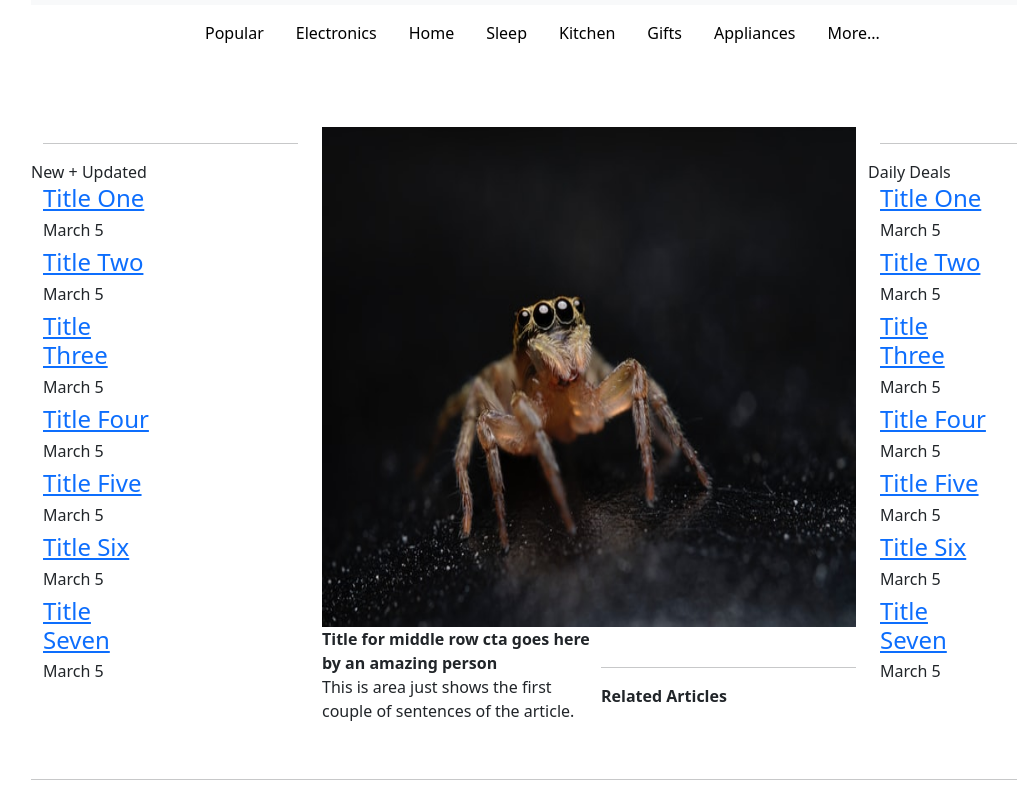
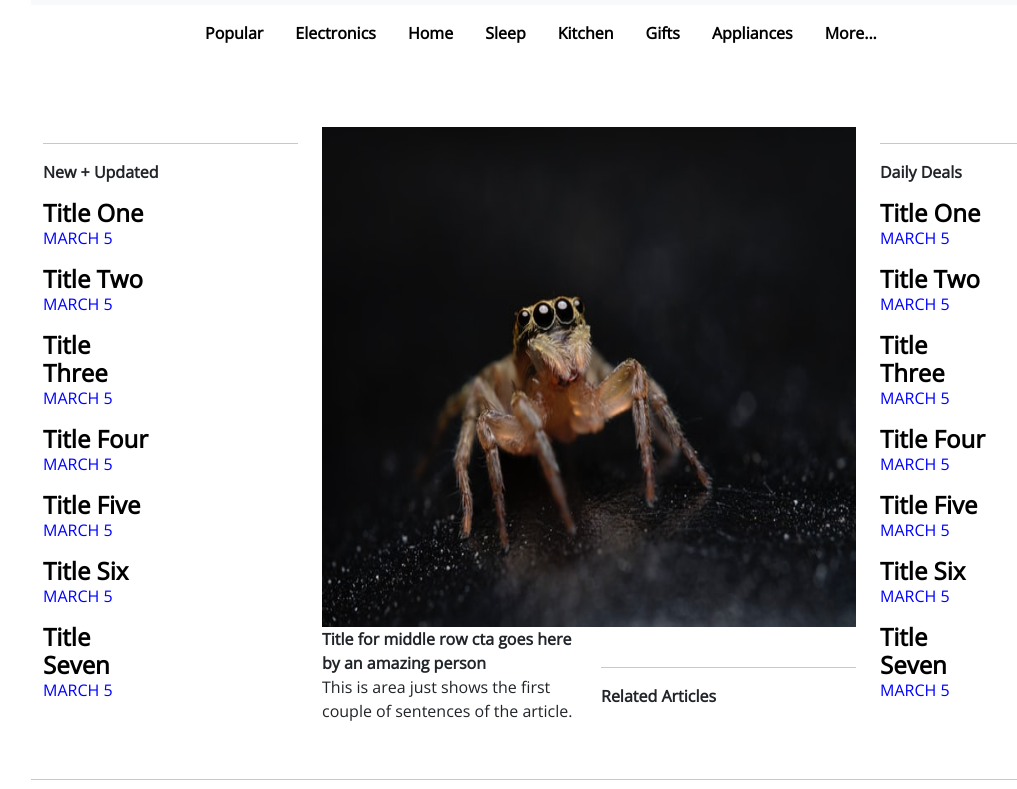
Before and after one commit to burntpixelmedia/TheWire, a website: page examples/landing-page.html in a window 1280 px wide. Shown: the part 65-854 px from the top of the page, without its empty margins (51-1068 px from the left). Drawn offline with nearby package versions, Linux system fonts and the light colour scheme.

Commit message:
More styling work around the call to action section of the landing page. Trying to avoid inline style to override bootstrap.

```diff
--- a/assets/demo/demo.css
+++ b/assets/demo/demo.css
@@ -1,3 +1,7 @@
+h1,h2,h3,h4,h5,h6,p,a,li,div {
+    font-family: 'Open Sans', sans-serif;
+}
+
 ul {
     list-style-type: none;
 }
@@ -12,6 +16,7 @@ li a {
     text-align: center;
     padding: 16px;
     text-decoration: none;
+    font: bold;
 }
 
 .demo-nav {
@@ -27,3 +32,17 @@ li a {
 .call-to-action-img {
     height: 500px;
 }
+
+.row-spacing {
+    margin-top: 50px;
+}
+
+.title {
+    text-decoration: none;
+    color: black;
+}
+
+.publish-update {
+    color:blue;
+    font:bold;
+}
--- a/examples/landing-page.html
+++ b/examples/landing-page.html
@@ -13,12 +13,12 @@
 		<meta name="viewport" content="width=device-width, initial-scale=1.0">
 
 		<!-- Fonts and Icons -->
-		<link rel="" type="" href="#">
+		<link rel="preconnect" href="https://fonts.gstatic.com">
+        <link href="https://fonts.googleapis.com/css2?family=Open+Sans&display=swap" rel="stylesheet">
 
 		<!-- CSS Files -->
-		<link rel="stylesheet" href="../assets/demo/demo.css">
 		<link href="https://cdn.jsdelivr.net/npm/bootstrap@5.0.0-beta2/dist/css/bootstrap.min.css" rel="stylesheet" integrity="sha384-BmbxuPwQa2lc/FVzBcNJ7UAyJxM6wuqIj61tLrc4wSX0szH/Ev+nYRRuWlolflfl" crossorigin="anonymous">
-
+        <link rel="stylesheet" href="../assets/demo/demo.css">
 
 		<title>The Wire by Burnt Pixel Media</title>
 	</head>
@@ -46,14 +46,14 @@
                 <div class="demo-nav">
                     <div class="row ">
                         <ul>
-                            <li><a href="#">Popular</a></li>
-                            <li><a href="#">Electronics</a></li>
-                            <li><a href="#">Home</a></li>
-                            <li><a href="#">Sleep</a></li>
-                            <li><a href="#">Kitchen</a></li>
-                            <li><a href="#">Gifts</a></li>
-                            <li><a href="#">Appliances</a></li>
-                            <li><a href="#">More...</a></li>
+                            <li><a href="#"><b>Popular</b></a></li>
+                            <li><a href="#"><b>Electronics</b></a></li>
+                            <li><a href="#"><b>Home</b></a></li>
+                            <li><a href="#"><b>Sleep</b></a></li>
+                            <li><a href="#"><b>Kitchen</b></a></li>
+                            <li><a href="#"><b>Gifts</b></a></li>
+                            <li><a href="#"><b>Appliances</b></a></li>
+                            <li><a href="#"><b>More...</b></a></li>
                         </ul>
                     </div>
                 </div>
@@ -66,74 +66,74 @@
                 <div class="row call-to-action">
                     <div class="col-sm-3"> <!-- left column -->
                         <hr>
-                        <div class="row">New + Updated</div>
-                        <div class="row"> <!-- Adjust to align-left side -->
-                            <div class="col-sm-6">
-                                <div class="row">
-                                    <h4><a href="#">Title One</a></h3>
+                        <div class="row"><b>New + Updated</b></div>
+                        <div class="row" style="margin-top: 15px;"> <!-- Adjust to align-left side -->
+                            <div class="col-sm-6 ">
+                                <div class="row" style="margin-bottom: -10;">
+                                    <h4><a class="title" href="#"><b>Title One</b></a></h3>
                                 </div>
                                 <div class="row">
-                                    <h6>March 5</h5>
+                                    <div class="publish-update">MARCH 5</div>
+                                </div>
+                            </div>
+                        </div>
+                        <div class="row" style="margin-top: 15px;">
+                            <div class="col-sm-6">
+                                <div class="row" style="margin-bottom: -10;">
+                                    <h4><a class="title" href="#"><b>Title Two</b></a></h3>
+                                </div>
+                                <div class="row">
+                                    <div class="publish-update">MARCH 5</div>
+                                </div>
+                            </div>
+                        </div>
+                        <div class="row" style="margin-top: 15px;">
+                            <div class="col-sm-6">
+                                <div class="row" style="margin-bottom: -10;">
+                                    <h4><a class="title" href="#"><b>Title Three</b></a></h3>
+                                </div>
+                                <div class="row">
+                                    <div class="publish-update">MARCH 5</div>
+                                </div>
+                            </div>
+                        </div>
+                        <div class="row" style="margin-top: 15px;">
+                            <div class="col-sm-6">
+                                <div class="row" style="margin-bottom: -10;">
+                                    <h4><a class="title" href="#"><b>Title Four</b></a></h3>
+                                </div>
+                                <div class="row">
+                                    <div class="publish-update">MARCH 5</div>
                                 </div>
                             </div>
                         </div>
                         <div class="row">
-                            <div class="col-sm-6">
-                                <div class="row">
-                                    <h4><a href="#">Title Two</a></h3>
+                            <div class="col-sm-6" style="margin-top: 15px;">
+                                <div class="row" style="margin-bottom: -10;">
+                                    <h4><a class="title" href="#"><b>Title Five</b></a></h3>
                                 </div>
                                 <div class="row">
-                                    <h6>March 5</h5>
+                                    <div class="publish-update">MARCH 5</div>
                                 </div>
                             </div>
                         </div>
                         <div class="row">
-                            <div class="col-sm-6">
-                                <div class="row">
-                                    <h4><a href="#">Title Three</a></h3>
+                            <div class="col-sm-6" style="margin-top: 15px;">
+                                <div class="row" style="margin-bottom: -10;">
+                                    <h4><a class="title" href="#"><b>Title Six</b></a></h3>
                                 </div>
                                 <div class="row">
-                                    <h6>March 5</h5>
+                                    <div class="publish-update">MARCH 5</div>
                                 </div>
                             </div>
                         </div>
                         <div class="row">
-                            <div class="col-sm-6">
-                                <div class="row">
-                                    <h4><a href="#">Title Four</a></h3>
+                            <div class="col-sm-6" style="margin-top: 15px;">
+                                <div class="row" style="margin-bottom: -10;">
+                                    <h4><a class="title" href="#"><b>Title Seven</b></a></h3>
                                 </div>
                                 <div class="row">
-                                    <h6>March 5</h5>
-                                </div>
-                            </div>
-                        </div>
-                        <div class="row">
-                            <div class="col-sm-6">
-                                <div class="row">
-                                    <h4><a href="#">Title Five</a></h3>
-                                </div>
-                                <div class="row">
-                                    <h6>March 5</h5>
-                                </div>
-                            </div>
-                        </div>
-                        <div class="row">
-                            <div class="col-sm-6">
-                                <div class="row">
-                                    <h4><a href="#">Title Six</a></h3>
-                                </div>
-                                <div class="row">
-                                    <h6>March 5</h5>
-                                </div>
-                            </div>
-                        </div>
-                        <div class="row">
-                            <div class="col-sm-6">
-                                <div class="row">
-                                    <h4><a href="#">Title Seven</a></h3>
-                                </div>
-                                <div class="row">
-                                    <h6>March 5</h5>
+                                    <div class="publish-update">MARCH 5</div>
                                 </div>
                             </div>
                         </div>
@@ -159,74 +159,74 @@
                     </div>
                     <div class="col-sm-3"> <!-- right column -->
                         <hr>
-                        <div class="row">Daily Deals</div>
-                        <div class="row"> <!-- Adjust to align-left side -->
+                        <div class="row"><b>Daily Deals</b></div>
+                        <div class="row" style="margin-top: 15px;"> <!-- Adjust to align-left side -->
                             <div class="col-sm-6">
-                                <div class="row">
-                                    <h4><a href="#">Title One</a></h3>
+                                <div class="row" style="margin-bottom: -10;">
+                                    <h4><a class="title" href="#"><b>Title One</b></a></h3>
                                 </div>
                                 <div class="row">
-                                    <h6>March 5</h5>
+                                    <div class="publish-update">MARCH 5</div>
                                 </div>
                             </div>
                         </div>
-                        <div class="row"> <!-- Adjust to align-left side -->
+                        <div class="row" style="margin-top: 15px;"> <!-- Adjust to align-left side -->
                             <div class="col-sm-6">
-                                <div class="row">
-                                    <h4><a href="#">Title Two</a></h3>
+                                <div class="row" style="margin-bottom: -10;">
+                                    <h4><a class="title" href="#"><b>Title Two</b></a></h3>
                                 </div>
                                 <div class="row">
-                                    <h6>March 5</h5>
+                                    <div class="publish-update">MARCH 5</div>
                                 </div>
                             </div>
                         </div>
-                        <div class="row"> <!-- Adjust to align-left side -->
+                        <div class="row" style="margin-top: 15px;"> <!-- Adjust to align-left side -->
                             <div class="col-sm-6">
-                                <div class="row">
-                                    <h4><a href="#">Title Three</a></h3>
+                                <div class="row" style="margin-bottom: -10;">
+                                    <h4><a class="title" href="#"><b>Title Three</b></a></h3>
                                 </div>
                                 <div class="row">
-                                    <h6>March 5</h5>
+                                    <div class="publish-update">MARCH 5</div>
                                 </div>
                             </div>
                         </div>
-                        <div class="row"> <!-- Adjust to align-left side -->
+                        <div class="row" style="margin-top: 15px;"> <!-- Adjust to align-left side -->
                             <div class="col-sm-6">
-                                <div class="row">
-                                    <h4><a href="#">Title Four</a></h3>
+                                <div class="row" style="margin-bottom: -10;">
+                                    <h4><a class="title" href="#"><b>Title Four</b></a></h3>
                                 </div>
                                 <div class="row">
-                                    <h6>March 5</h5>
+                                    <div class="publish-update">MARCH 5</div>
                                 </div>
                             </div>
                         </div>
-                        <div class="row"> <!-- Adjust to align-left side -->
+                        <div class="row" style="margin-top: 15px;"> <!-- Adjust to align-left side -->
                             <div class="col-sm-6">
-                                <div class="row">
-                                    <h4><a href="#">Title Five</a></h3>
+                                <div class="row" style="margin-bottom: -10;">
+                                    <h4><a class="title" href="#"><b>Title Five</b></a></h3>
                                 </div>
                                 <div class="row">
-                                    <h6>March 5</h5>
+                                    <div class="publish-update">MARCH 5</div>
                                 </div>
                             </div>
                         </div>
-                        <div class="row"> <!-- Adjust to align-left side -->
+                        <div class="row" style="margin-top: 15px;"> <!-- Adjust to align-left side -->
                             <div class="col-sm-6">
-                                <div class="row">
-                                    <h4><a href="#">Title Six</a></h3>
+                                <div class="row" style="margin-bottom: -10;">
+                                    <h4><a class="title" href="#"><b>Title Six</b></a></h3>
                                 </div>
                                 <div class="row">
-                                    <h6>March 5</h5>
+                                    <div class="publish-update">MARCH 5</div>
                                 </div>
                             </div>
                         </div>
-                        <div class="row"> <!-- Adjust to align-left side -->
+                        <div class="row" style="margin-top: 15px;"> <!-- Adjust to align-left side -->
                             <div class="col-sm-6">
-                                <div class="row">
-                                    <h4><a href="#">Title Seven</a></h3>
+                                <div class="row" style="margin-bottom: -10;">
+                                    <h4><a class="title" href="#"><b>Title Seven</b></a></h3>
                                 </div>
                                 <div class="row">
-                                    <h6>March 5</h5>
+                                    <div class="publish-update">MARCH 5</div>
                                 </div>
                             </div>
                         </div>
```
